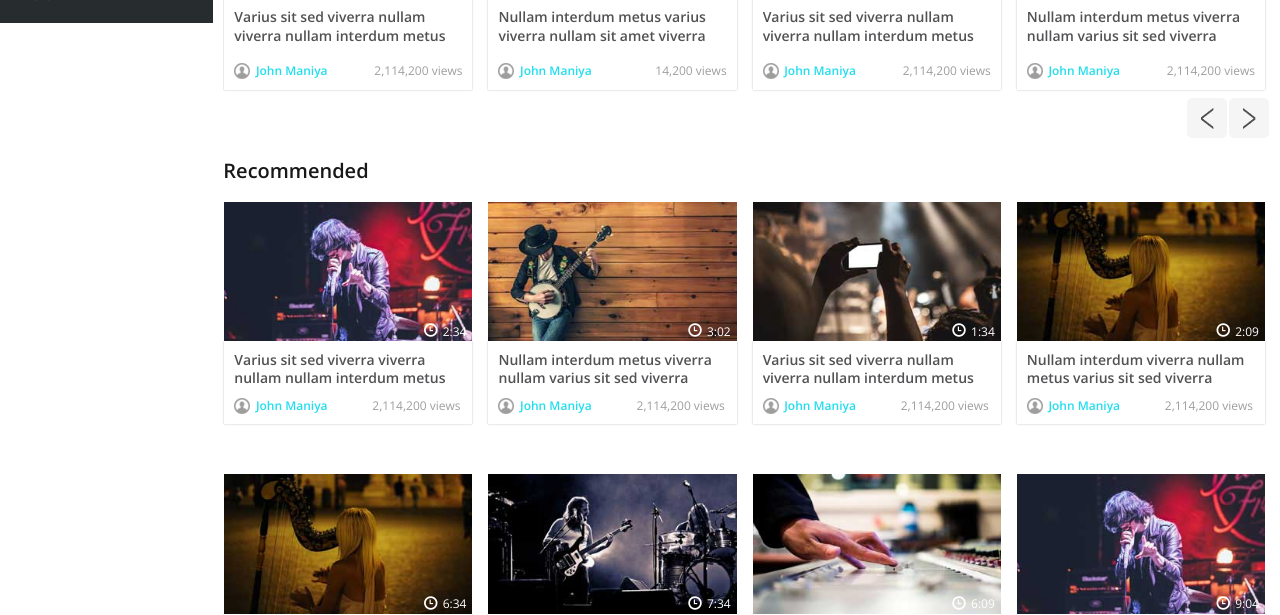
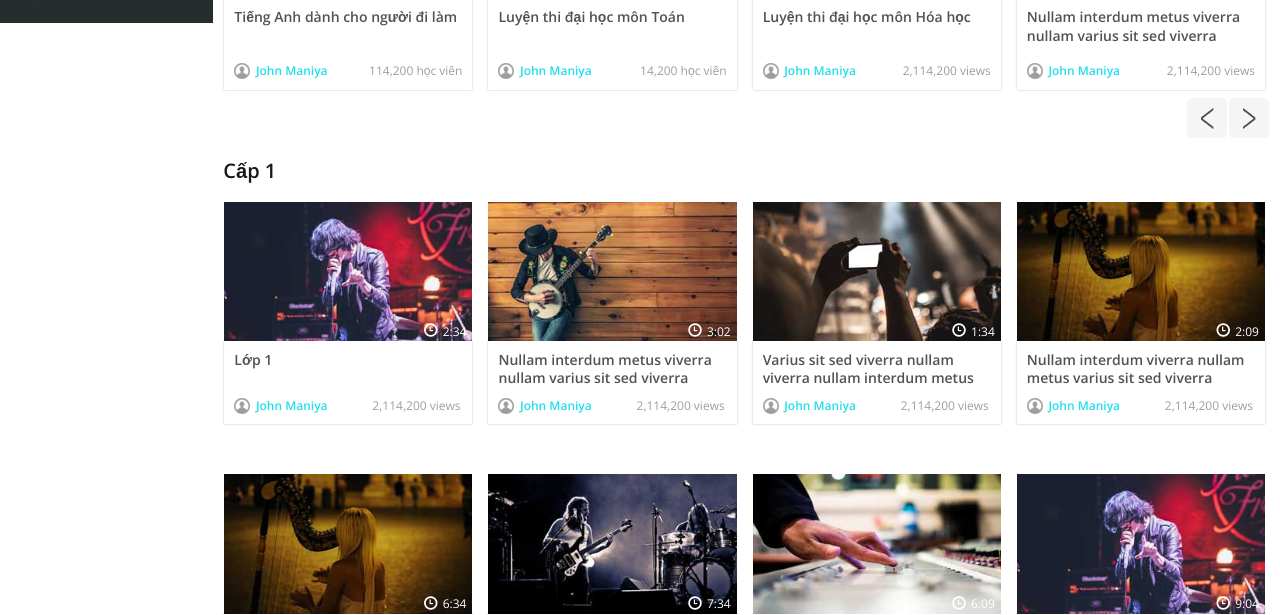
Before and after one commit to thieuktm/hoconline123, a CodeIgniter app: page /hoconline/index.php/lophoc/cap1 in a window 1280 px wide. Shown: the part 777-1392 px from the top of the page. Run offline with CodeIgniter, Linux system fonts and the light colour scheme; some libraries are stand-ins or nearby versions.

Commit message:
tuan cap nhat

```diff
--- a/application/views/lophoc/content.php
+++ b/application/views/lophoc/content.php
@@ -1,7 +1,7 @@
 <div class="main-grids">
 	<div class="top-grids">
 		<div class="recommended-info">
-			<h3>Recent Videos</h3>
+			<h3>Khóa học mới</h3>
 		</div>
 		<div class="col-md-4 resent-grid recommended-grid slider-top-grids">
 			<div class="resent-grid-img recommended-grid-img">
@@ -14,10 +14,10 @@
 				</div>
 			</div>
 			<div class="resent-grid-info recommended-grid-info">
-				<h3><a href="single.html" class="title title-info">Pellentesque vitae pulvinar tortor nullam interdum metus a imperdiet</a></h3>
+				<h3><a href="single.html" class="title title-info">Đào tạo lập trình viên viên quốc tế</a></h3>
 				<ul>
 					<li><p class="author author-info"><a href="#" class="author">John Maniya</a></p></li>
-					<li class="right-list"><p class="views views-info">2,114,200 views</p></li>
+					<li class="right-list"><p class="views views-info">200 học viên</p></li>
 				</ul>
 			</div>
 		</div>
@@ -32,10 +32,10 @@
 				</div>
 			</div>
 			<div class="resent-grid-info recommended-grid-info">
-				<h3><a href="single.html" class="title title-info">Interdum pellentesque vitae pulvinar tortor nullam metus a imperdiet</a></h3>
+				<h3><a href="single.html" class="title title-info">Lập trình viên viết web</a></h3>
 				<ul>
 					<li><p class="author author-info"><a href="#" class="author">John Maniya</a></p></li>
-					<li class="right-list"><p class="views views-info">4,200 views</p></li>
+					<li class="right-list"><p class="views views-info">200 học viên</p></li>
 				</ul>
 			</div>
 		</div>
@@ -50,10 +50,10 @@
 				</div>
 			</div>
 			<div class="resent-grid-info recommended-grid-info">
-				<h3><a href="single.html" class="title title-info">Nullam interdum metus a imperdiet pellentesque vitae pulvinar tortor</a></h3>
+				<h3><a href="single.html" class="title title-info">Lớp tiếng Nhật N3</a></h3>
 				<ul>
 					<li><p class="author author-info"><a href="#" class="author">John Maniya</a></p></li>
-					<li class="right-list"><p class="views views-info">71,174 views</p></li>
+					<li class="right-list"><p class="views views-info">174 học viên</p></li>
 				</ul>
 			</div>
 		</div>
@@ -62,7 +62,7 @@
 	<div class="recommended">
 		<div class="recommended-grids">
 			<div class="recommended-info">
-				<h3>Animated Cartoon</h3>
+				<h3>Lớp học hot</h3>
 			</div>
 			<script src="<?=base_url(); ?>js/responsiveslides.min.js"></script>
 			 <script>
@@ -100,13 +100,13 @@
 									</div>
 								</div>
 								<div class="resent-grid-info recommended-grid-info">
-									<h5><a href="single.html" class="title">Varius sit sed viverra nullam viverra nullam interdum metus</a></h5>
+									<h5><a href="single.html" class="title">Tiếng Anh dành cho người đi làm</a></h5>
 									<div class="slid-bottom-grids">
 										<div class="slid-bottom-grid">
 											<p class="author author-info"><a href="#" class="author">John Maniya</a></p>
 										</div>
 										<div class="slid-bottom-grid slid-bottom-right">
-											<p class="views views-info">2,114,200 views</p>
+											<p class="views views-info">114,200 học viên</p>
 										</div>
 										<div class="clearfix"> </div>
 									</div>
@@ -123,13 +123,13 @@
 									</div>
 								</div>
 								<div class="resent-grid-info recommended-grid-info">
-									<h5><a href="single.html" class="title">Nullam interdum metus varius viverra nullam sit amet viverra</a></h5>
+									<h5><a href="single.html" class="title">Luyện thi đại học môn Toán</a></h5>
 									<div class="slid-bottom-grids">
 										<div class="slid-bottom-grid">
 											<p class="author author-info"><a href="#" class="author">John Maniya</a></p>
 										</div>
 										<div class="slid-bottom-grid slid-bottom-right">
-											<p class="views views-info">14,200 views</p>
+											<p class="views views-info">14,200 học viên</p>
 										</div>
 										<div class="clearfix"> </div>
 									</div>
@@ -146,7 +146,7 @@
 									</div>
 								</div>
 								<div class="resent-grid-info recommended-grid-info">
-									<h5><a href="single.html" class="title">Varius sit sed viverra nullam viverra nullam interdum metus</a></h5>
+									<h5><a href="single.html" class="title">Luyện thi đại học môn Hóa học</a></h5>
 									<div class="slid-bottom-grids">
 										<div class="slid-bottom-grid">
 											<p class="author author-info"><a href="#" class="author">John Maniya</a></p>
@@ -482,7 +482,7 @@
 	<div class="recommended">
 		<div class="recommended-grids">
 			<div class="recommended-info">
-				<h3>Recommended</h3>
+				<h3>Cấp 1</h3>
 			</div>
 			<div class="col-md-3 resent-grid recommended-grid">
 				<div class="resent-grid-img recommended-grid-img">
@@ -495,7 +495,7 @@
 					</div>
 				</div>
 				<div class="resent-grid-info recommended-grid-info video-info-grid">
-					<h5><a href="single.html" class="title">Varius sit sed viverra viverra nullam nullam interdum metus</a></h5>
+					<h5><a href="single.html" class="title">Lớp 1</a></h5>
 					<ul>
 						<li><p class="author author-info"><a href="#" class="author">John Maniya</a></p></li>
 						<li class="right-list"><p class="views views-info">2,114,200 views</p></li>
--- a/application/views/lophoc/header.php
+++ b/application/views/lophoc/header.php
@@ -18,14 +18,14 @@
 		</div>
 		 <div class="header-top-right">
 			<div class="signin">
-				<a href="#small-dialog2" class="play-icon popup-with-zoom-anim">Sign Up</a>
+				<a href="#small-dialog2" class="play-icon popup-with-zoom-anim">Đăn ký</a>
 				<!-- pop-up-box -->
 								<script type="text/javascript" src="<?=base_url(); ?>js/modernizr.custom.min.js"></script>
 								<link href="<?=base_url(); ?>css/popuo-box.css" rel="stylesheet" type="text/css" media="all" />
 								<script src="<?=base_url(); ?>js/jquery.magnific-popup.js" type="text/javascript"></script>
 								<!--//pop-up-box -->
 								<div id="small-dialog2" class="mfp-hide">
-									<h3>Create Account</h3>
+									<h3>Tạo tài khoản</h3>
 									<div class="social-sits">
 										<div class="facebook-button">
 											<a href="#">Connect with Facebook</a>
@@ -160,7 +160,7 @@
 								</script>
 			</div>
 			<div class="signin">
-				<a href="#small-dialog" class="play-icon popup-with-zoom-anim">Sign In</a>
+				<a href="#small-dialog" class="play-icon popup-with-zoom-anim">Đăng nhập</a>
 				<div id="small-dialog" class="mfp-hide">
 					<h3>Login</h3>
 					<div class="social-sits">
```
Also changed, not shown: csdl/hoconline.sql (added, +47 -0 lines).
